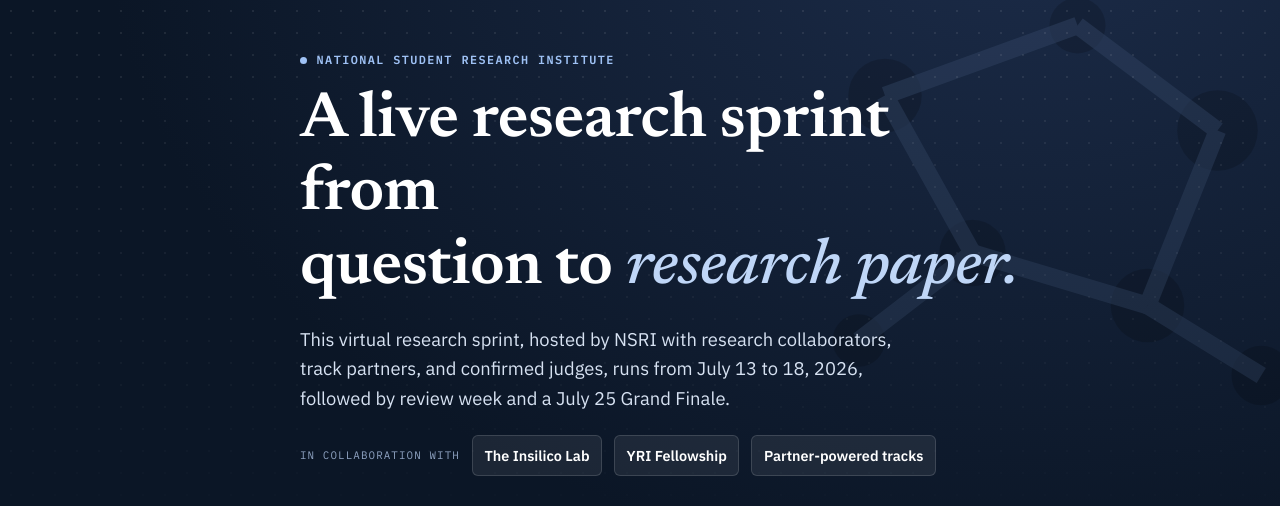
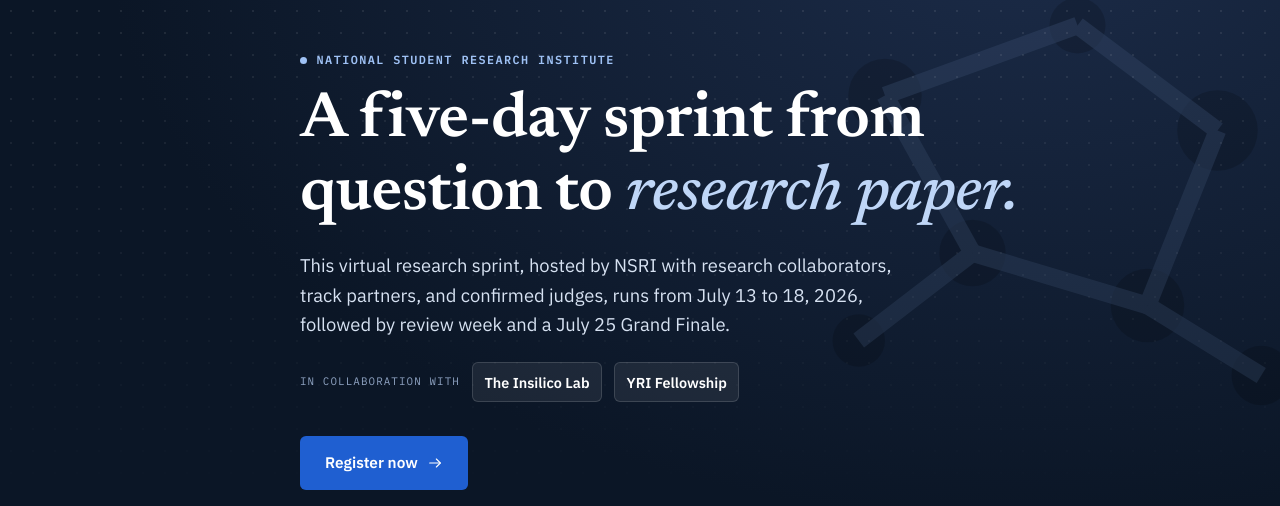
Before and after one commit to herachxx/NSRI-research-hackathon, a plain HTML site: page index.html in a window 1280 px wide. Shown: the part 244-750 px from the top of the page. Drawn offline with Linux system fonts and the light colour scheme.

Commit message:
Update event description and title in index.html

```diff
--- a/index.html
+++ b/index.html
@@ -1348,13 +1348,12 @@
     <div class="hero-dots" aria-hidden="true"></div>
     <div class="container hero-inner">
       <p class="eyebrow on-dark">National Student Research Institute</p>
-      <h1><span>A live research sprint from</span> <span>question&nbsp;to&nbsp;<em>research&nbsp;paper.</em></span></h1>
+      <h1><span>A five-day sprint from</span><span> question&nbsp;to&nbsp;<em>research&nbsp;paper.</em></span></h1>
       <p class="abstract">This virtual research sprint, hosted by NSRI with research collaborators, track partners, and confirmed judges, runs from July 13 to 18, 2026, followed by review week and a July 25 Grand Finale.</p>
       <div class="collab-strip" aria-label="Event collaborators">
         <span class="label">In collaboration with</span>
         <span class="collab-badge">The Insilico Lab</span>
         <span class="collab-badge">YRI Fellowship</span>
-        <span class="collab-badge">Partner-powered tracks</span>
       </div>
       <div class="hero-cta">
         <a class="btn btn-primary" href="https://docs.google.com/forms/d/e/1FAIpQLScAJlXRn9PF2tBAhQS6nCtJ8N-crweUoCX2DsvmuuXswbVs-A/viewform?usp=header">Register now <svg class="icon icon-sm" aria-hidden="true"><use href="#icon-arrow-right"/></svg></a>
```
